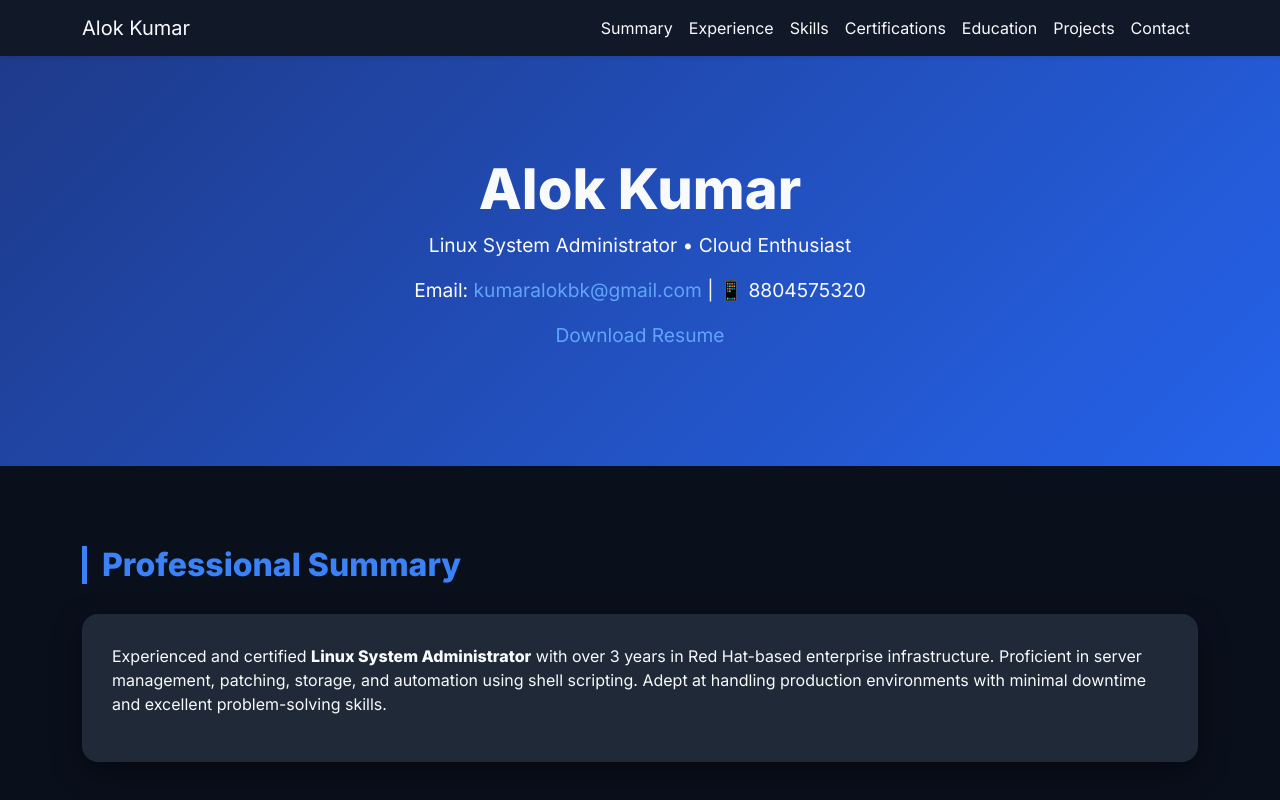
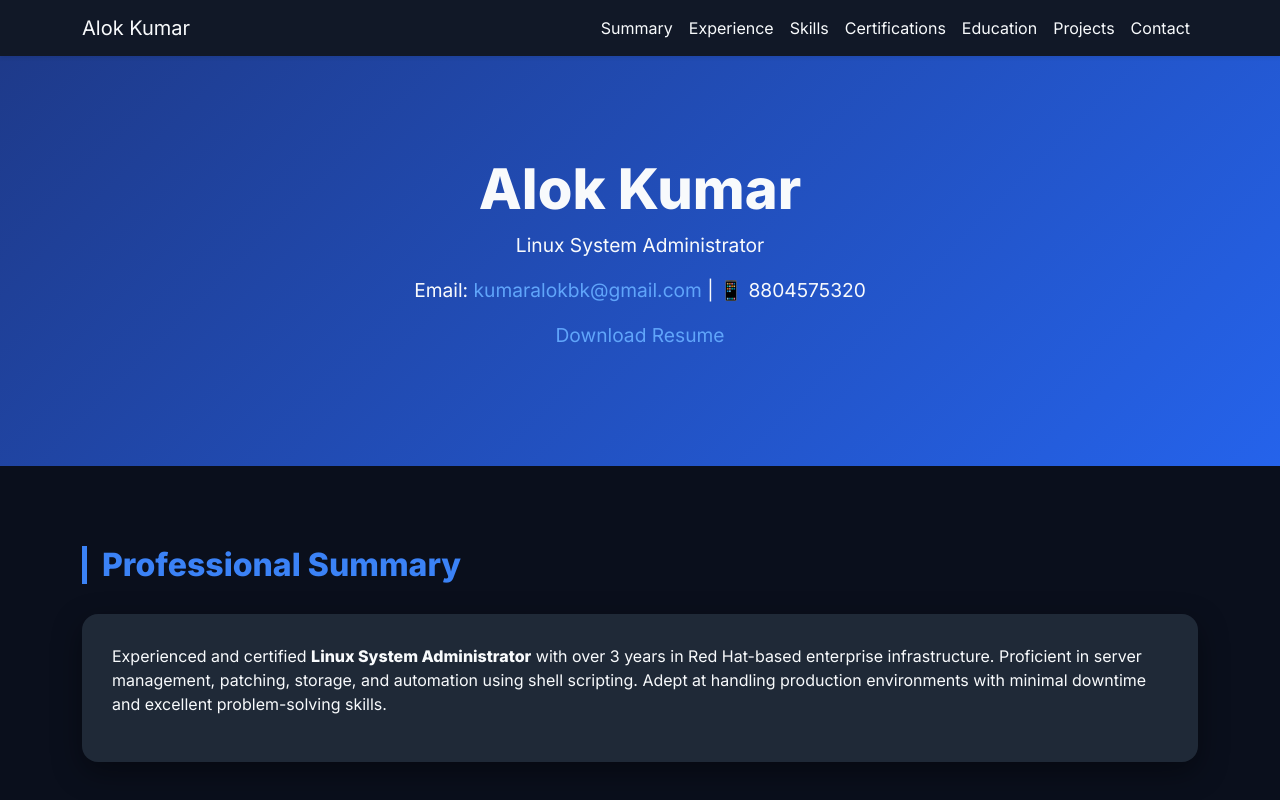
Before and after one commit to alok2307/Alok-portfolio, a plain HTML site: page index.html in a window 1280 px wide. Shown: the top 800 px of the page. Drawn offline with nearby package versions, Linux system fonts and the light colour scheme.

Commit message:
Update index.html

```diff
--- a/index.html
+++ b/index.html
@@ -119,7 +119,7 @@
   <header>
     <div class="container">
       <h1>Alok Kumar</h1>
-      <p>Linux System Administrator • Cloud Enthusiast</p>
+      <p>Linux System Administrator</p>
       <p>Email: <a href="mailto:kumaralokbk@gmail.com">kumaralokbk@gmail.com</a> | 📱 8804575320</p>
       <p><a href="Alok_Kumar_.pdf" download >Download Resume</a></p>
     </div>
```
